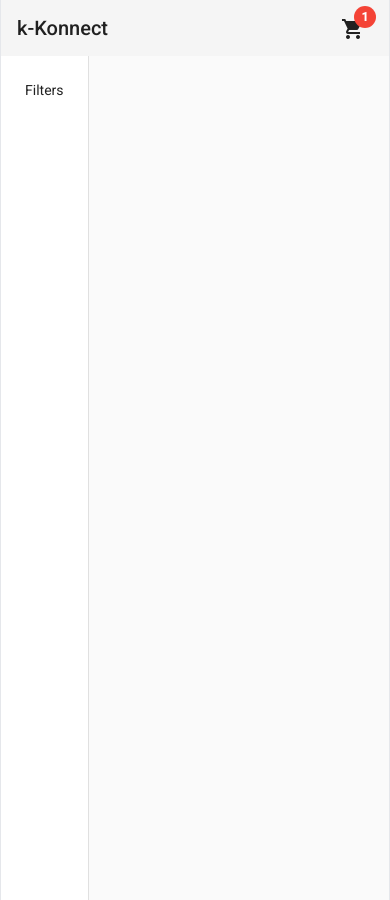
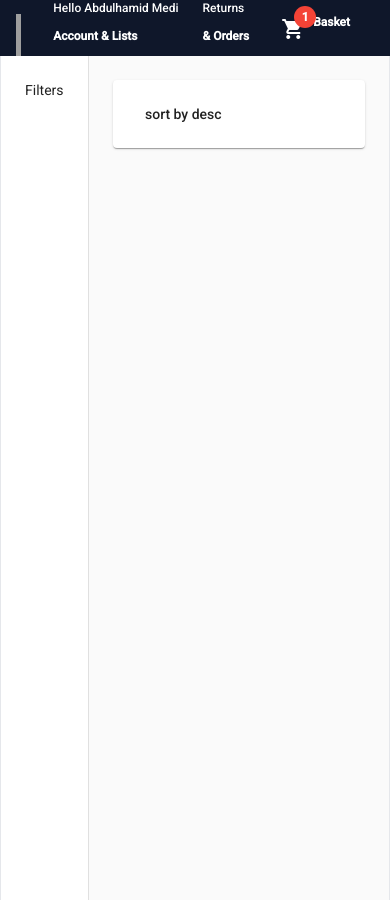
Before and after one commit to Abdulhamid254/angular-store, an Angular app: page /home in a window 390 px wide. Built offline with nearby package versions, Linux system fonts and the light colour scheme; grey boxes are pictures that could not be loaded.

Commit message:
Added the font awesome icons & customized the header components with additional features and styling

```diff
--- a/src/app/components/header/header.component.html
+++ b/src/app/components/header/header.component.html
@@ -1,6 +1,86 @@
-<mat-toolbar class="max-w-7xl mx-auto border-x justify-between">
-    <a routerLink="home">k-Konnect</a>
-    <button mat-icon-button [matMenuTriggerFor]="menu">
+<mat-toolbar class="items-center flex-grow py-2 p-1 flex bg-slate-900">
+    <div class=" h-12 object-contain cursor-pointer flex-grow mt-5 mr-2 flex  sm:flex-grow-0">
+       <img  src="https://links.papareact.com/f90" alt="">
+    </div>
+    <!-- <a routerLink="home">k-Konnect</a> -->
+    <!-- search -->
+    <div class="hidden sm:flex items-center h-10 rounded-md flex-grow cursor-pointer bg-yellow-400 hover:bg-yellow-500">
+        <input
+          type="text"
+          class="p-2 h-full w-6 flex-grow flex-shrink rounded-l-md focus:outline-none px-4"
+          placeholder="search products..."
+        />
+        <span class="fas fa-search search-icon h-8 p-2"></span>
+      </div>
+
+      <!-- Right side -->
+      <div class="text-white flex items-center text-xs space-x-6 mx-6 whitespace-nowrap">
+              <div class="cursor-pointer hover:underline">
+                <p>Hello Abdulhamid Medi</p>
+                <p class="font-extrabold md:text-sm">Account & Lists</p>
+              </div>
+
+              <div class="cursor-pointer hover:underline">
+                <p>Returns</p>
+                <p class="font-extrabold md:text-sm">& Orders</p>
+              </div>
+
+              <!-- THE ADD TO CART ICON SIDE -->
+
+              <div class="cursor-pointer hover:underline flex items-center">
+
+                 <button mat-icon-button [matMenuTriggerFor]="menu">
+                   <mat-icon [matBadge]="1" matBadgeColor="warn" class="h-10">shopping_cart</mat-icon>
+                 </button>
+                 <mat-menu #menu="matMenu">
+
+             <div class="p-3 divide-y divide-solid">
+               <div class="pb-3 flex justify-between">
+                <span class="mr-16">1 Items</span>
+                <a routerLink="cart">View Cart</a>
+             </div>
+
+            <div class="py-3">
+              <div class="flex justify-between font-light mb-2">
+                   Keyboard * 1
+                 <span class="font-bold">{{ '150' | currency: 'Ksh'}}</span>
+              </div>
+              <div class="flex justify-between font-light mb-2">
+                   Keyboard * 1
+                 <span class="font-bold">{{ '150' | currency: 'Ksh'}}</span>
+              </div>
+              <div class="flex justify-between font-light mb-2">
+                   keybiard * 1
+                 <span class="font-bold">{{ '150' | currency: 'Ksh'}}</span>
+              </div>
+            </div>
+            <div class="flex justify-between py-3 font-light">
+                Total:
+                <span class="font-bold">{{ '450' | currency: 'Ksh'}}</span>
+            </div>
+            <div class="pt-3 flex justify-between">
+                <button class="bg-rose-600 text-white rounded-full w-9 h-9">
+                    <mat-icon>remove_shopping_cart</mat-icon>
+                 </button>
+                 <button routerLink="cart" class="bg-green-600 text-white rounded-full w-9 h-9">
+                    <mat-icon>remove_shopping_cart</mat-icon>
+                 </button>
+              </div>
+           </div>
+       </mat-menu>
+               <p class="font-extrabold md:text-sm">Basket</p>
+    </div>
+      </div>
+
+
+</mat-toolbar>
+
+
+
+
+
+
+ <!-- <button mat-icon-button [matMenuTriggerFor]="menu">
         <mat-icon [matBadge]="1" matBadgeColor="warn">shopping_cart</mat-icon>
     </button>
     <mat-menu #menu="matMenu">
@@ -36,5 +116,4 @@
                 </button>
             </div>
         </div>
-    </mat-menu>
-</mat-toolbar>
+    </mat-menu> -->
--- /dev/null
+++ b/src/app/pages/home/home-components/products-header/products-header.component.html
@@ -0,0 +1,13 @@
+<mat-card class="mb-4">
+    <div class="flex justify-between">
+        <div>
+            <button mat-button [matMenuTriggerFor]="sortByMenu">
+                sort by desc
+            </button>
+            <mat-menu #sortByMenu="matMenu">
+                <button mat-menu-item>des</button>
+                <button mat-menu-item>asc</button>
+            </mat-menu>
+        </div>
+    </div>
+</mat-card>
--- /dev/null
+++ b/src/app/pages/home/home-components/products-header/products-header.component.ts
@@ -0,0 +1,15 @@
+import { Component, OnInit } from '@angular/core';
+
+@Component({
+  selector: 'app-products-header',
+  templateUrl: `products-header.component.html`,
+
+})
+export class ProductsHeaderComponent implements OnInit {
+
+  constructor() { }
+
+  ngOnInit(): void {
+  }
+
+}
--- a/src/app/pages/home/home.component.html
+++ b/src/app/pages/home/home.component.html
@@ -4,7 +4,7 @@
     </mat-drawer>
 
     <mat-drawer-content class="p-6">
-
+        <app-products-header> </app-products-header>
     </mat-drawer-content>
 
 </mat-drawer-container>
--- a/src/app/pages/home/home.component.ts
+++ b/src/app/pages/home/home.component.ts
@@ -3,8 +3,7 @@ import { Component, OnInit } from '@angular/core';
 @Component({
   selector: 'app-home',
   templateUrl: `./home.component.html`,
-  styles: [
-  ]
+
 })
 export class HomeComponent implements OnInit {
 
--- a/src/index.html
+++ b/src/index.html
@@ -9,6 +9,7 @@
   <link rel="preconnect" href="https://fonts.gstatic.com">
   <link href="https://fonts.googleapis.com/css2?family=Roboto:wght@300;400;500&display=swap" rel="stylesheet">
   <link href="https://fonts.googleapis.com/icon?family=Material+Icons" rel="stylesheet">
+   <script src="https://kit.fontawesome.com/fc7ad905b8.js" crossorigin="anonymous"></script>
 </head>
 <body class="mat-typography">
   <app-root></app-root>
```
Also changed, not shown: src/app/app.module.ts (+7 -1 lines).
